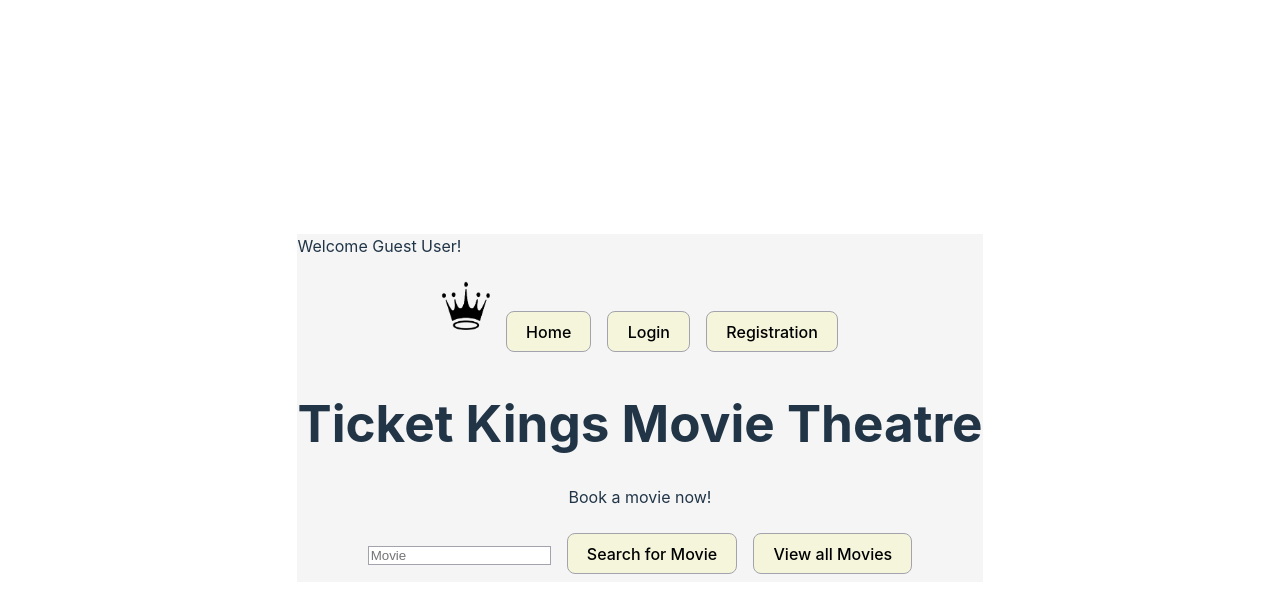
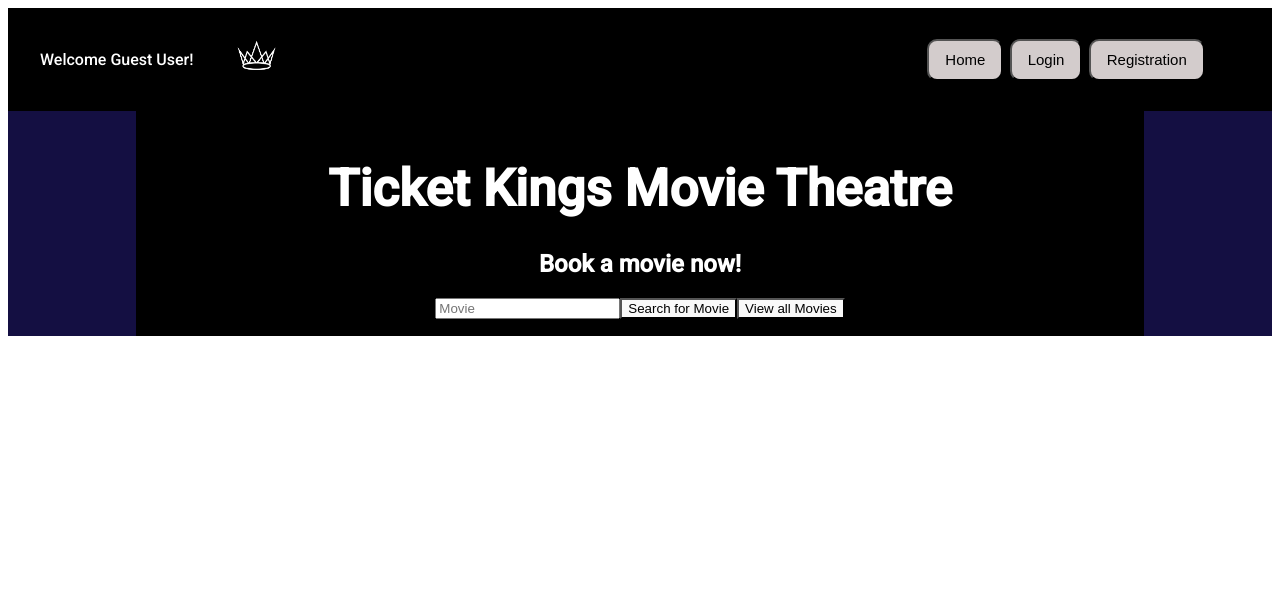
Before and after one commit to ticket-kings/movie-theatre-system-frontend, a React (Vite) app: page / in a window 1280 px wide. Shown: the top 612 px of the page. Built offline with nearby package versions, Linux system fonts and the light colour scheme.

Commit message:
Update css

```diff
--- a/src/App.css
+++ b/src/App.css
@@ -1,8 +1,10 @@
+@import url('https://fonts.googleapis.com/css2?family=Noto+Sans&family=Roboto:wght@500&display=swap');
+
 #root {
-  max-width: 1280px;
-  margin: 0 auto;
-  padding: 2rem;
-  text-align: center;
+  font-family: 'Roboto', sans-serif;
+  font-size: 16px;
+  line-height: 24px;
+  font-weight: 400;
 }
 
 .logo {
@@ -35,7 +37,3 @@
 .card {
   padding: 2em;
 }
-
-.read-the-docs {
-  color: #888;
-}
--- a/src/App.jsx
+++ b/src/App.jsx
@@ -10,9 +10,9 @@ function App() {
   return (
     <Routes>
       <Route path="/" element={<Homepage />}></Route>
-      <Route path="login" element={<Loginpage />}></Route>
-      <Route path="register" element={<Registrationpage />}></Route>
-      <Route path = "movie" element={<Moviepage />}></Route>
+      <Route path="/login" element={<Loginpage />}></Route>
+      <Route path="/register" element={<Registrationpage />}></Route>
+      <Route path="/movie" element={<Moviepage />}></Route>
 
 
     </Routes>
--- a/src/Components/Header/Header.jsx
+++ b/src/Components/Header/Header.jsx
@@ -2,17 +2,24 @@ import React from "react";
 import "./header.css";
 
 import { useNavigate } from "react-router-dom";
-import crownLogo from "../../Assets/crown.png";
+import crownLogo from "../../Assets/crownlogowhite.jpg";
 
 export const Header = () => {
   const navigate = useNavigate();
 
   return (
-    <div className="header">
-      <img src={crownLogo} className="logo" alt="crown logo" />
-      <button onClick={() => navigate("/")}>Home</button>
-      <button onClick={() => navigate("/login")}>Login</button>
-      <button onClick={() => navigate("/register")}>Registration</button>
+    <div className="header_container">
+      <p className="corner"> Welcome Guest User! </p>
+      <div className="header_logo">
+        <a href="/">
+          <img src={crownLogo} className="logo" alt="crown logo" />
+        </a>
+      </div>
+      <div className="header_login">
+        <button onClick={() => navigate("/")}>Home</button>
+        <button onClick={() => navigate("/login")}>Login</button>
+        <button onClick={() => navigate("/register")}>Registration</button>
+      </div>
     </div>
   );
 };
--- a/src/Components/Header/header.css
+++ b/src/Components/Header/header.css
@@ -1,19 +1,60 @@
-.header > button {
-    margin: 0.5rem;
-    border: 1px solid rgb(163, 163, 173);
-    color: black;
-    background: beige;
-}
-
 .logo {
   width: 3rem;
   height: 3em;
   padding: 0.5em;
   will-change: filter;
 }
+
 .logo:hover {
   filter: drop-shadow(0 0 2em #646cffaa);
 }
 .logo.react:hover {
   filter: drop-shadow(0 0 2em #61dafbaa);
 }
+
+.header_container {
+  display: flex;
+  align-items: center;
+  flex-direction: row;
+
+  padding: 1rem;
+  padding-left: 2rem;
+  padding-right: 4rem;
+  background: #000000;
+}
+
+.header_logo {
+  margin-left: 2rem;
+}
+
+.header_login {
+  flex: 1;
+  display: flex;
+  justify-content: flex-end;
+}
+
+.header_login button {
+  padding: 0.75rem 1rem;
+  font-weight: 500;
+  font-size: 15px;
+  color: black;
+  line-height: 14px;
+  margin: 0.1rem 0.2rem;
+  cursor: pointer;
+
+  background: #d3cccc;
+  border-radius: 10px;
+}
+
+.header_category button:hover {
+  border: 1px solid #afa3a3;
+}
+
+.header_login button:hover {
+  border: 1px solid #afa3a3;
+}
+
+.corner {
+  text-align: left;
+  color: white;
+}
--- a/src/Pages/Homepage/Homepage.jsx
+++ b/src/Pages/Homepage/Homepage.jsx
@@ -10,11 +10,10 @@ const Homepage = () => {
 
   return (
     <div className="home">
-      <p className = "corner"> Welcome Guest User! </p>
       <Header />
-      <div className ="home">
+      <div className ="home_container">
         <h1>Ticket Kings Movie Theatre</h1>
-          <p> Book a movie now! </p>
+          <h2> Book a movie now! </h2>
           <input type="searchMovie" placeholder='Movie' />
           <button>Search for Movie</button>
           <button onClick={() => navigate("/movie")}>View all Movies</button>
--- a/src/Pages/Homepage/homepage.css
+++ b/src/Pages/Homepage/homepage.css
@@ -1,19 +1,27 @@
 .home {
-    background-color: whitesmoke;
+  text-align: center;
+  color: white;
+  background-color: rgb(20, 15, 66);
 }
 
 .home > button {
-    margin: 0.5rem;
-    border: 1px solid rgb(163, 163, 173);
-    color: black;
-    background: beige;
-}
-
-.corner {
-    text-align: left;
+  margin: 0.5rem;
+  border: 1px solid rgb(163, 163, 173);
+  color: black;
+  background: rgb(231, 231, 224);
+  padding: 0.5rem;
 }
 
 .home > input {
-    margin: 0.5rem;
-    border: 1px solid rgb(163, 163, 173);
+  margin: 0.5rem;
+  border: 1px solid rgb(214, 214, 226);
+  border-radius: 3px;
+  padding: 0.5rem;
 }
+
+.home_container {
+    background-color: black;
+    padding: 1rem;
+    color: white;
+    margin: 0 8rem 0 8rem;
+}
--- a/src/Pages/Moviepage/Moviepage.jsx
+++ b/src/Pages/Moviepage/Moviepage.jsx
@@ -1,12 +1,13 @@
-import React from 'react'
+import React from "react";
 //import { Header } from '../../Components/Header/Header';
-import { Back } from '../../Components/Back/Back';
-import "./moviepage.css"
+import { Back } from "../../Components/Back/Back";
+import "./moviepage.css";
 
 const showtimes = () => {
   var mylist = document.getElementById("myList");
-  document.getElementById("favourite").value = mylist.options[mylist.selectedIndex].text;
-  }
+  document.getElementById("favourite").value =
+    mylist.options[mylist.selectedIndex].text;
+};
 
 // Page for Individual Movies
 const Moviepage = () => {
@@ -19,21 +20,22 @@ const Moviepage = () => {
           <label>List of movies:</label>
         </div>
         <b> Select a showtime </b>
-        <select id="myList" onchange="showtimes()" >
+        <select id="myList" onchange="showtimes()">
           <option> ---Choose a showtime--- </option>
           <option> ? </option>
           <option> ?? </option>
           <option> ??? </option>
           <option> ???? </option>
         </select>
-        <p> Your selected tutorial site is:
+        <p>
+          {" "}
+          Input:
           <input type="text" id="favourite" size="20"></input>
-          </p>
-
+        </p>
         <Back />
       </div>
     </div>
-  )
-}
+  );
+};
 
-export default Moviepage
+export default Moviepage;
--- a/src/index.css
+++ b/src/index.css
@@ -1,4 +1,4 @@
-:root {
+/* /* :root {
   font-family: Inter, Avenir, Helvetica, Arial, sans-serif;
   font-size: 16px;
   line-height: 24px;
@@ -13,29 +13,12 @@
   -webkit-font-smoothing: antialiased;
   -moz-osx-font-smoothing: grayscale;
   -webkit-text-size-adjust: 100%;
-}
-
-a {
-  font-weight: 500;
-  color: #646cff;
-  text-decoration: inherit;
-}
-a:hover {
-  color: #535bf2;
-}
-
-body {
-  margin: 0;
-  display: flex;
-  place-items: center;
-  min-width: 320px;
-  min-height: 100vh;
-}
+} */
 
 h1 {
   font-size: 3.2em;
   line-height: 1.1;
-}
+} */
 
 button {
   border-radius: 8px;
```
Also changed, not shown: src/Assets/crownlogowhite.jpg (added). Lines whose indentation alone changed are shown as unchanged.
